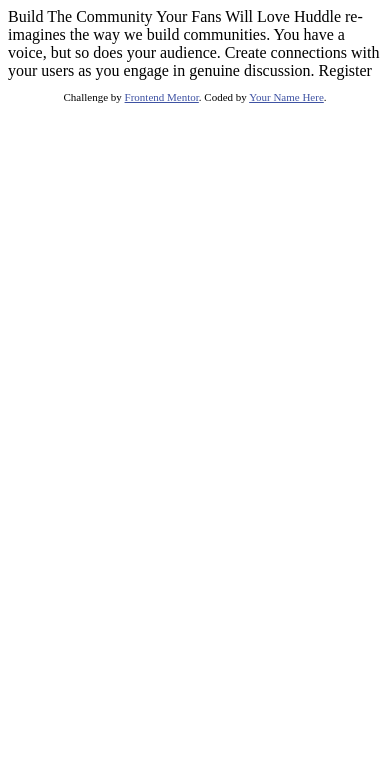
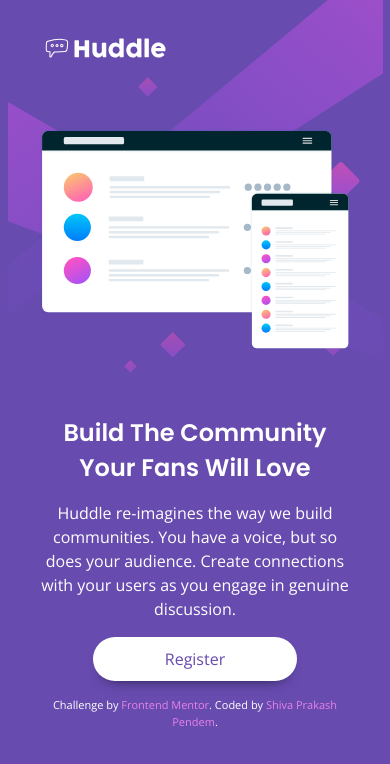
Before and after one commit to shivaprakash-sudo/huddle-landing-page, a plain HTML site: page index.html in a window 390 px wide. Drawn offline with nearby package versions, Linux system fonts and the light colour scheme.

Commit message:
add mobile styles

```diff
--- a/index.html
+++ b/index.html
@@ -1,33 +1,46 @@
 <!DOCTYPE html>
 <html lang="en">
+
 <head>
   <meta charset="UTF-8">
-  <meta name="viewport" content="width=device-width, initial-scale=1.0"> <!-- displays site properly based on user's device -->
+  <meta name="viewport" content="width=device-width, initial-scale=1.0">
+  <!-- displays site properly based on user's device -->
 
   <link rel="icon" type="image/png" sizes="32x32" href="./images/favicon-32x32.png">
+  <link rel="stylesheet" href="style.css">
 
   <title>Frontend Mentor | Huddle landing page with single introductory section</title>
+</head>
 
-  <!-- Feel free to remove these styles or customise in your own stylesheet 👍 -->
-  <style>
-    .attribution { font-size: 11px; text-align: center; }
-    .attribution a { color: hsl(228, 45%, 44%); }
-  </style>
-</head>
 <body>
 
-  Build The Community Your Fans Will Love
+  <header class="container">
+    <img id="logo" src="./images/logo.svg" alt="Logo">
+  </header>
+  <main>
+    <section class="hero container">
+      <div class="hero__img">
+        <img src="./images/illustration-mockups.svg" alt="" aria-hidden="true">
+      </div>
+      <div class="hero__body flex col gap-1">
+        <h1>Build The Community Your Fans Will Love</h1>
+        <p>
+          Huddle re-imagines the way we build communities. You have a voice, but so does your audience.
+          Create connections with your users as you engage in genuine discussion.
+        </p>
+        <a href="#" class="btn">Register</a>
+      </div>
+    </section>
+  </main>
 
-  Huddle re-imagines the way we build communities. You have a voice, but so does your audience.
-  Create connections with your users as you engage in genuine discussion.
-
-  Register
-
-  <footer>
+  <footer class="container">
     <p class="attribution">
-      Challenge by <a href="https://www.frontendmentor.io?ref=challenge" target="_blank">Frontend Mentor</a>.
-      Coded by <a href="#">Your Name Here</a>.
+      Challenge by <a href="https://www.frontendmentor.io?ref=challenge" target="_blank" rel="noopener">Frontend
+        Mentor</a>.
+      Coded by <a href="https://www.frontendmentor.io/profile/shivaprakash-sudo" target="_blank" rel="noopener">Shiva
+        Prakash Pendem</a>.
     </p>
   </footer>
 </body>
+
 </html>
--- a/style.css
+++ b/style.css
@@ -4,6 +4,8 @@
     /* colours */
     --clr-primary-100: hsl(257, 40%, 49%);
     --clr-primary-200: hsl(300, 69%, 71%);
+
+    --clr-neutral: hsl(255, 100%, 100%);
 
     /* typography */
     --ff-heading: 'Poppins', sans-serif;
@@ -21,3 +23,98 @@
     padding: 0;
     /* outline: 1px solid red; */
 }
+
+img {
+    max-width: 100%;
+    display: block;
+    object-fit: cover;
+}
+
+a {
+    text-decoration: none;
+    color: var(--clr-primary-100);
+}
+
+p {
+    line-height: 1.5;
+}
+
+h1 {
+    font-family: var(--ff-heading);
+}
+
+.container {
+    width: min(80%, 80rem);
+    margin-inline: auto;
+}
+
+.flex {
+    display: flex;
+}
+
+.col {
+    flex-direction: column;
+}
+
+.gap-1 {
+    gap: 1rem;
+}
+
+.btn {
+    background-color: var(--clr-neutral);
+    padding: 0.7rem 4.5rem;
+    margin-inline: auto;
+    box-shadow: 0 0.5rem 1rem -0.75rem #000;
+    border-radius: 5rem;
+    -webkit-border-radius: 5rem;
+    -moz-border-radius: 5rem;
+    -ms-border-radius: 5rem;
+    -o-border-radius: 5rem;
+}
+
+.btn:hover {
+    background-color: var(--clr-primary-200);
+    color: var(--clr-neutral);
+    transition: 200ms ease-in-out;
+    -webkit-transition: 200ms ease-in-out;
+    -moz-transition: 200ms ease-in-out;
+    -ms-transition: 200ms ease-in-out;
+    -o-transition: 200ms ease-in-out;
+}
+
+body {
+    background-image: url(./images/bg-mobile.svg);
+    background-repeat: no-repeat;
+    background-position: top;
+    background-color: var(--clr-primary-100);
+    color: var(--clr-neutral);
+    font-family: var(--ff-body);
+}
+
+header {
+    margin-block: 2rem;
+}
+
+#logo {
+    height: 2rem;
+}
+
+.hero {
+    text-align: center;
+}
+
+.hero__img {
+    margin-block: 4rem;
+}
+
+/* footer */
+
+.attribution {
+    margin-block: 1rem;
+    font-size: 11px;
+    text-align: center;
+}
+
+.attribution a {
+    color: var(--clr-primary-200);
+}
```
